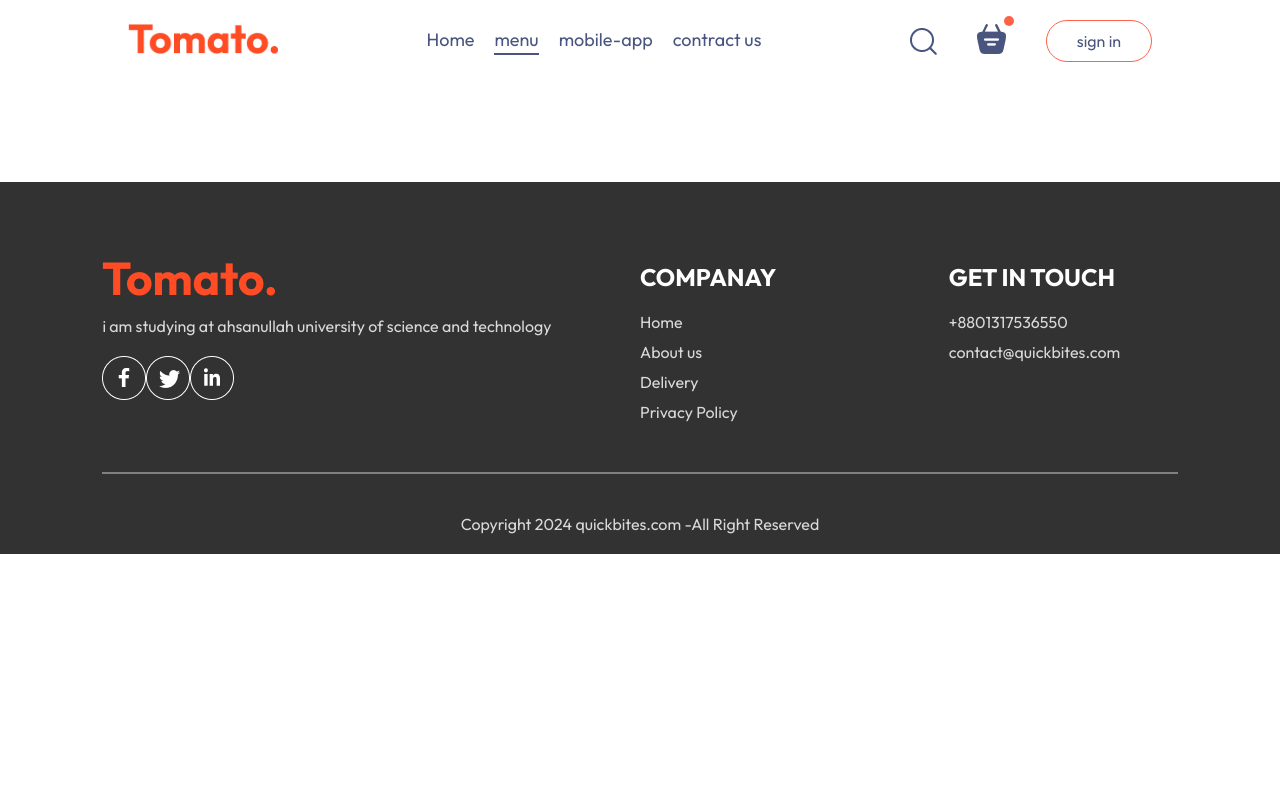
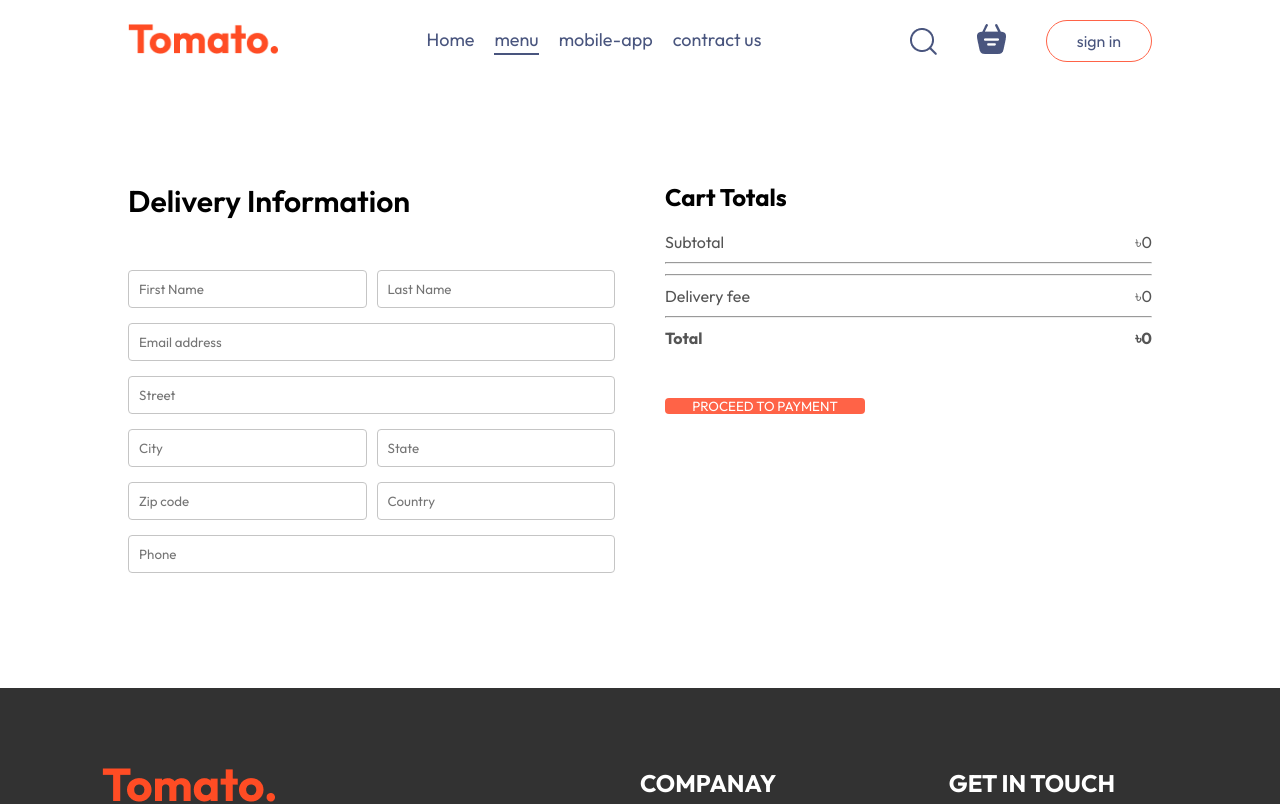
Before and after one commit to redwan786/React, a React (Vite) app in the folder QuickBites/: page /order in a window 1280 px wide. Shown: the top 804 px of the page. Built offline with nearby package versions, Linux system fonts and the light colour scheme.

Commit message:
login page done, cart css done ,orderpage css done,checkout done

```diff
--- a/QuickBites/src/components/Navbar/Navbar.jsx
+++ b/QuickBites/src/components/Navbar/Navbar.jsx
@@ -1,12 +1,14 @@
-import { useState } from 'react'
+import { useContext, useState } from 'react'
 import { assets } from '../../assets/assets'
 import './Navbar.css'
 import { Link } from 'react-router-dom'
+import { StoreContext } from '../../context/StoreContext'
 
 const Navbar = ({setShowLogin}) => {
 
 
    const [menu,setMenu] = useState("menu");
+   const {getTotalCartAmount}=useContext(StoreContext);
 
 
   return (
@@ -22,7 +24,7 @@
         <img src={assets.search_icon} alt="" />
         <div className="navbar-search-icon">
             <Link to='/cart'><img src={assets.basket_icon} alt="" /></Link>
-            <div className="dot"></div>
+            <div className={getTotalCartAmount()===0?"":"dot"}></div>
         </div>
         <button onClick={()=>setShowLogin(true)}>sign in</button>
       </div>
--- a/QuickBites/src/context/StoreContext.jsx
+++ b/QuickBites/src/context/StoreContext.jsx
@@ -1,38 +1,44 @@
 import { createContext, useEffect, useState } from "react";
 import { food_list } from "../assets/assets";
 
-export const StoreContext=createContext(null)
+export const StoreContext = createContext(null)
 
-const StoreContextProvider=(props)=>{
+const StoreContextProvider = (props) => {
 
-    const [cartItems,setCartItems] = useState({});
+    const [cartItems, setCartItems] = useState({});
 
     const addToCart = (itemId) => {
-        if(!cartItems[itemId]){
-            setCartItems((prev)=>({...prev,[itemId]:1}))
+        if (!cartItems[itemId]) {
+            setCartItems((prev) => ({ ...prev, [itemId]: 1 }))
         }
-        else{
-            setCartItems((prev)=>({...prev,[itemId]:prev[itemId]+1}))
+        else {
+            setCartItems((prev) => ({ ...prev, [itemId]: prev[itemId] + 1 }))
         }
 
     }
 
-    const removeFromCart = (itemId) =>{
-        setCartItems((prev)=>({...prev,[itemId]:prev[itemId]-1}))
+    const removeFromCart = (itemId) => {
+        setCartItems((prev) => ({ ...prev, [itemId]: prev[itemId] - 1 }))
     }
-
-    useEffect(()=>{
-        console.log(cartItems);
-    },[cartItems])
-
-    const contextValue={
+    const getTotalCartAmount = () => {
+        let totalAmount = 0;
+        for (const item in cartItems) {
+            if (cartItems[item] > 0) {
+                let itemInfo = food_list.find((product) => product._id === item);
+                totalAmount += itemInfo.price * cartItems[item];
+            }
+        }
+        return totalAmount;
+    }
+    const contextValue = {
         food_list,
         cartItems,
         setCartItems,
         addToCart,
-        removeFromCart
+        removeFromCart,
+        getTotalCartAmount
     }
-    return(
+    return (
         <StoreContext.Provider value={contextValue}>
             {props.children}
         </StoreContext.Provider>
--- a/QuickBites/src/pages/Cart/Cart.css
+++ b/QuickBites/src/pages/Cart/Cart.css
@@ -1,17 +1,103 @@
-.cart{
+.cart {
     margin-top: 100px;
 }
-.cart-items-title{
+
+.cart-items-title {
     display: grid;
     grid-template-columns: 1fr 1.5fr 1fr 1fr 1fr 0.5fr;
     align-items: center;
     color: gray;
     font-size: max(1vw 12px);
 }
-.cart-items-item{
+
+.cart-items-item {
     margin: 10px 0px;
     color: black;
 }
-.cart-items-item img{
+
+.cart-items-item img {
     width: 50px;
 }
+
+.cart hr {
+    height: 1 px;
+    background-color: #e2e2e2;
+    border: none;
+}
+
+.cart-items-item.cross {
+    cursor: pointer;
+}
+
+.cart_bottom {
+    margin-top: 80px;
+    display: flex;
+    justify-content: space-between;
+    gap: max(12vw, 20px);
+
+}
+
+.cart-total {
+    flex: 1;
+    display: flex;
+    flex-direction: column;
+    gap: 20px;
+}
+
+.cart-total-details {
+
+        display: flex;
+        justify-content: space-between;
+        color: #555;
+}
+.cart-total hr{
+    margin: 10px 0px ;
+}
+.cart-total button{
+    border: none;
+    color: white;
+    background-color: tomato;
+    width: max(15vw,200px);
+    padding: 12px ,0px;
+    border-radius: 4px;
+    cursor: pointer;
+}
+.cart-promocode{
+    flex: 1;
+
+}
+.cart-promocode{
+    color: #555;
+}
+.cart-promocode-input{
+    margin-top: 10px;
+    display: flex;
+    justify-content: space-between;
+    align-items: center;
+    background-color: #eaeaea;
+    border-radius: 4px;
+}
+.cart-promocode-input input{
+    background: transparent;
+    border: none;
+    outline: none;
+    padding-left: 10px;
+
+}
+.cart-promocode-input button{
+    width: max(10vw ,150px);
+    padding: 12px 5px;
+    background-color: black;
+    border: none;
+    color: white;
+    border-radius: 4px;
+}
+@media (max-width: 750px) {
+    .cart-bottom{
+        flex-direction: column;
+    }
+    .cart-promocode{
+        justify-content: start;
+    }
+
+}
--- a/QuickBites/src/pages/Cart/Cart.jsx
+++ b/QuickBites/src/pages/Cart/Cart.jsx
@@ -2,12 +2,11 @@
 import { useContext } from 'react'
 import './Cart.css'
 import { StoreContext } from '../../context/StoreContext'
+import { useNavigate } from 'react-router-dom';
 
 const Cart = () => {
-
-
-  const { cartItems, food_list, removeFromCart } = useContext(StoreContext);
-
+  const { cartItems, food_list, removeFromCart, getTotalCartAmount } = useContext(StoreContext);
+  const navigate = useNavigate();
   return (
     <div className='cart'>
       <div className='cart-items'>
@@ -24,19 +23,53 @@
         {food_list.map((item, index) => {
           if (cartItems[item._id] > 0) {
             return (
-              <div className='cart-items-title cart-items-item'>
-                <img src={item.image} alt="" />
-                <p>{item.name}</p>
-                <p>{item.price}</p>
-                <p>{cartItems[item._id]}</p>
-                <p>{item.price*cartItems[item._id]}</p>
-                <p>x</p>
+              <div>
+                <div className='cart-items-title cart-items-item'>
+                  <img src={item.image} alt="" />
+                  <p>{item.name}</p>
+                  <p>৳{item.price}</p>
+                  <p>{cartItems[item._id]}</p>
+                  <p>৳{item.price * cartItems[item._id]}</p>
+                  <p onClick={() => removeFromCart(item._id)} className='cross'>x</p>
+                </div>
+                <hr />
               </div>
             )
           }
         })}
       </div>
-
+      <div className='cart_bottom'>
+        <div className="cart-total">
+          <h2> Cart Totals</h2>
+          <div>
+            <div className="cart-total-details">
+              <p>Subtotal </p>
+              <p> ৳{getTotalCartAmount()} </p>
+            </div>
+            <hr />
+            <hr />
+            <div className="cart-total-details">
+              <p>Delivery fee </p>
+              <p>৳{getTotalCartAmount() === 0 ? 0 : 2}</p>
+            </div>
+            <hr />
+            <div className="cart-total-details">
+              <b>Total </b>
+              <b>৳{getTotalCartAmount() === 0 ? 0 : getTotalCartAmount() + 2}</b>
+            </div>
+          </div>
+          <button onClick={() => navigate('/order')}>PROCEED TO CHECKOUT</button>
+        </div>
+        <div className="cart-promocode">
+          <div>
+            <p>If you have a promocode enter it here</p>
+            <div className='cart-promocode-input'>
+              <input type="text" placeholder='promo code' />
+              <button>Submit</button>
+            </div>
+          </div>
+        </div>
+      </div>
     </div>
   )
 }
--- a/QuickBites/src/pages/PlaceOrder/PlaceOrder.css
+++ b/QuickBites/src/pages/PlaceOrder/PlaceOrder.css
@@ -0,0 +1,35 @@
+.place-order{
+    display: flex;
+    align-items: start;
+    justify-content: space-between;
+    gap: 50px;
+    margin-top: 100px;
+}
+.place-order-left{
+    width: 100%;
+    max-width: max(30%, 500px);
+}
+.place-order-left .title{
+    font-size: 30px;
+    font-weight: 600;
+    margin-bottom: 50px;
+}
+.place-order-left input{
+    margin-bottom: 15px;
+    width: 100%;
+    padding: 10px;
+    border: 1px solid #c5c5c5;
+    border-radius: 4px;
+    outline-color: tomato;
+}
+.place-order-left .multi-fields{
+    display: flex;
+    gap: 10px;
+}
+.place-order-right{
+    width: 100%;
+    max-width: max(40%, 500px);
+}
+.place-order .cart-total button{
+    margin-top: 30px;
+}
--- a/QuickBites/src/pages/PlaceOrder/PlaceOrder.jsx
+++ b/QuickBites/src/pages/PlaceOrder/PlaceOrder.jsx
@@ -1,11 +1,57 @@
-
+import React, {  useContext } from 'react'
 import './PlaceOrder.css'
+import { StoreContext } from '../../context/StoreContext'
 
 const PlaceOrder = () => {
+  const { getTotalCartAmount } = useContext(StoreContext)
   return (
-    <div>
 
-    </div>
+
+    <form  className='place-order'>
+      <div className="place-order-left">
+        <p className="title">Delivery Information</p>
+        <div className="multi-fields">
+          <input type="text" placeholder='First Name' />
+          <input type="text" placeholder='Last Name' />
+        </div>
+        <input type="email" placeholder='Email address' />
+        <input type="text" placeholder='Street' />
+        <div className="multi-fields">
+          <input type="text" placeholder='City' />
+          <input type="text" placeholder='State' />
+        </div>
+        <div className="multi-fields">
+          <input type="text" placeholder='Zip code' />
+          <input type="text" placeholder='Country' />
+        </div>
+        <input type="text" placeholder='Phone' />
+      </div>
+      <div className="place-order-right">
+      <div className="cart-total">
+          <h2> Cart Totals</h2>
+          <div>
+            <div className="cart-total-details">
+              <p>Subtotal </p>
+              <p> ৳{getTotalCartAmount()} </p>
+            </div>
+            <hr />
+            <hr />
+            <div className="cart-total-details">
+              <p>Delivery fee </p>
+              <p>৳{getTotalCartAmount()===0?0:2}</p>
+            </div>
+            <hr />
+            <div className="cart-total-details">
+              <b>Total </b>
+              <b>৳{getTotalCartAmount()===0?0: getTotalCartAmount()+2}</b>
+            </div>
+          </div>
+          <button >PROCEED TO PAYMENT</button>
+        </div>
+
+
+      </div>
+    </form>
   )
 }
 
```
